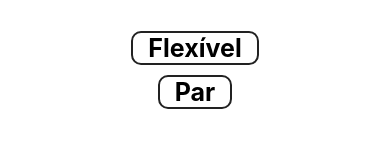
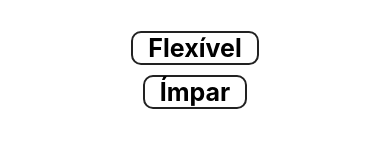
Before and after one commit to molimpio/react-native-exercicios, a React Native app: screen / in a window 390 px wide. Shown: the part 352-500 px from the top of the page. Built offline with nearby package versions, Linux system fonts and the light colour scheme.

Commit message:
renderização condicional com function

```diff
--- a/src/componentes/ParImpar.js
+++ b/src/componentes/ParImpar.js
@@ -2,11 +2,15 @@ import React from 'react'
 import { View, Text } from 'react-native'
 import Padrao from '../estilo/Padrao'
 
+function parOuImpar(num) {
+    if (num % 2 == 0) {
+        return <Text style={Padrao.ex}>Par</Text>
+    } else {
+        return <Text style={Padrao.ex}>Ímpar</Text>
+    }
+}
+
 export default props =>
     <View>
-        {
-            props.numero % 2 == 0
-            ? <Text style={Padrao.ex}>Par</Text>
-            : <Text style={Padrao.ex}>Ímpar</Text>
-        }
+        {parOuImpar(props.num)}
     </View>
```
